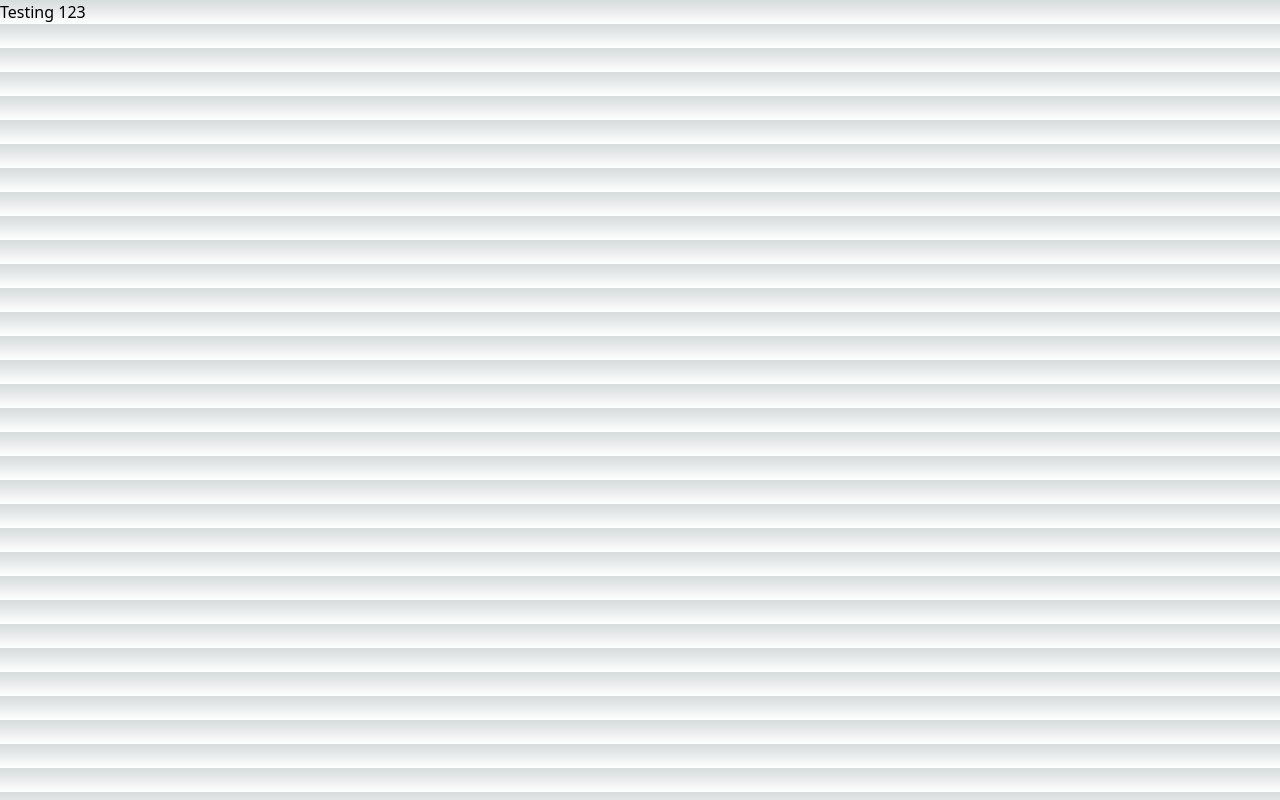
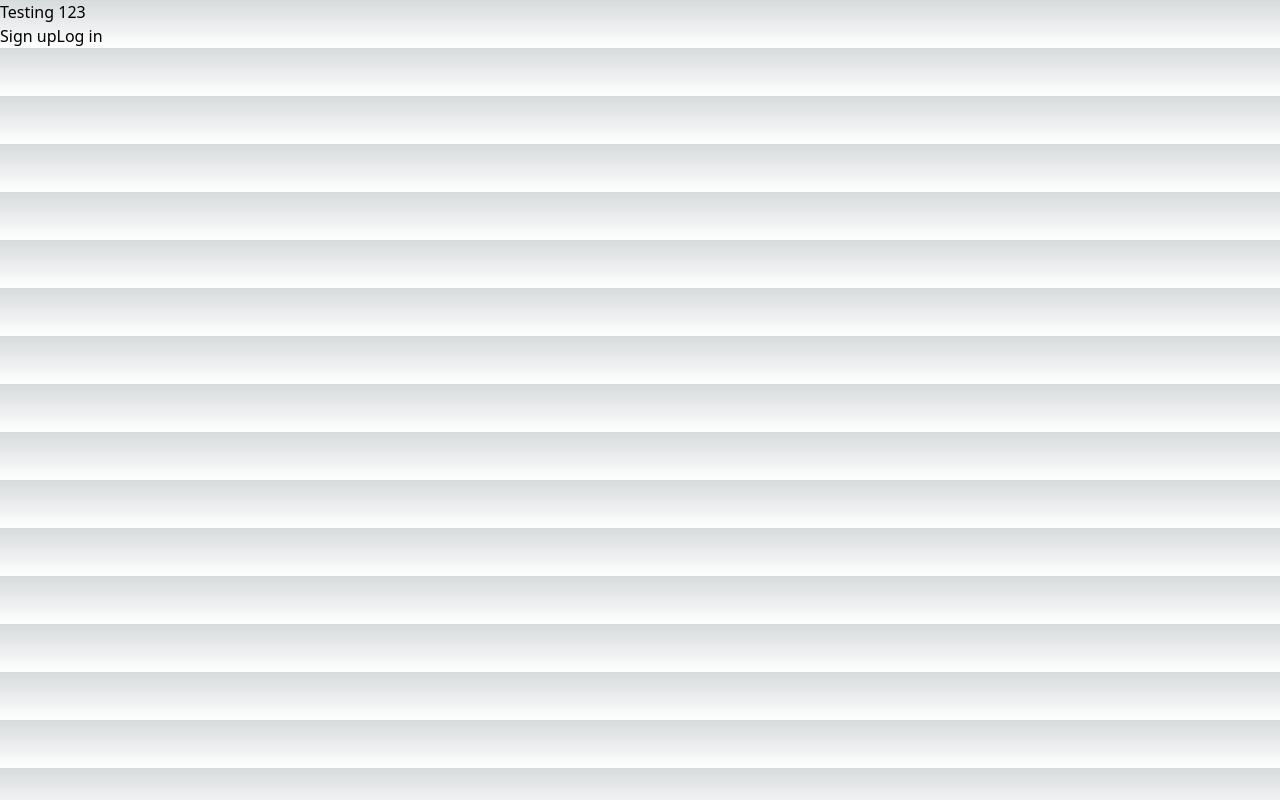
Before and after one commit to Rolguard/local-game-events, a Next.js app: page / in a window 1280 px wide. Built offline with nearby package versions, Linux system fonts and the light colour scheme.

Commit message:
Added additional goals if interested in continuing

```diff
--- a/src/app/layout.tsx
+++ b/src/app/layout.tsx
@@ -8,6 +8,7 @@
 }>) {
   return (
     <html lang="en">
+      {/* Any code displayed here, will be displayed on any page e.g. navbar, footer */}
       <body>{children}</body>
     </html>
   );
--- a/src/app/page.tsx
+++ b/src/app/page.tsx
@@ -1,5 +1,12 @@
+import Link from 'next/link'
+
 export default function Home() {
   return (
-    <h1>Testing 123</h1>
+    <>
+      <h1>Testing 123</h1>
+      <Link href="/register">Sign up</Link>
+      <Link href="/register">Log in</Link>
+    </>
+
   );
 }
```
Also changed, not shown: 1 other file (tests, documents, lock files or other folders).
